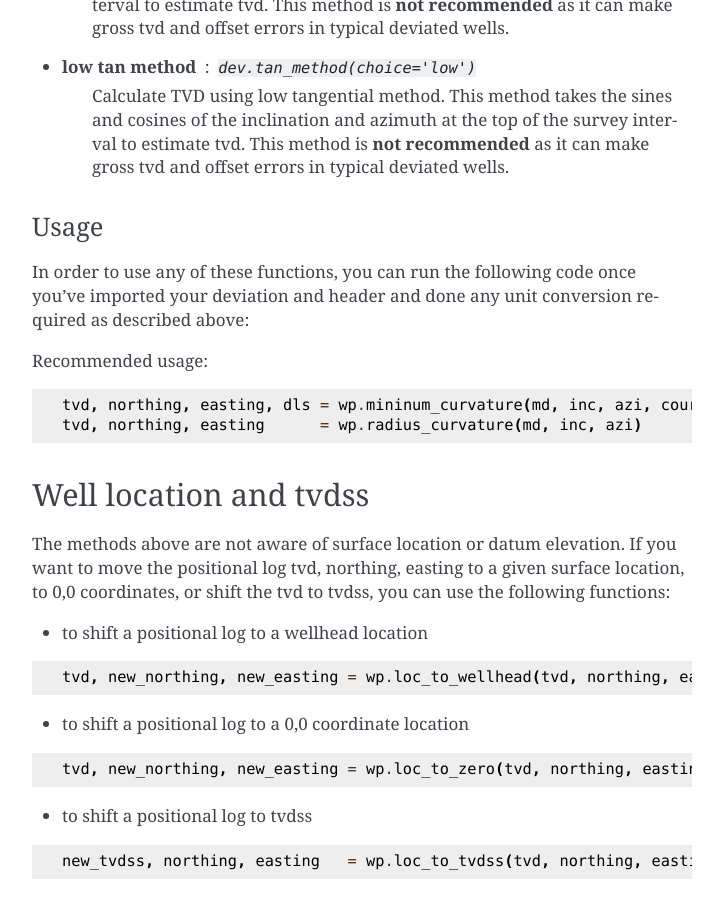
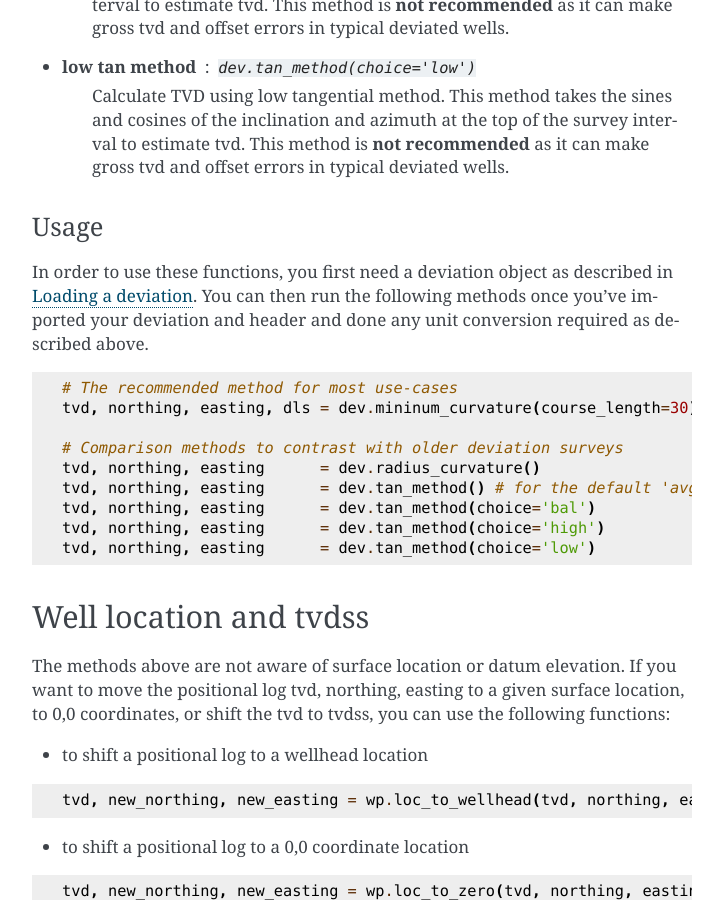
Before and after one commit to Zabamund/wellpathpy, a Sphinx documentation site: the page built from docs/source/tutorial.rst, in a window 1280 px wide and 900 px high, scrolled down 7298 px. Shown: the whole window, without its empty margins (388-1111 px from the left). Built offline with Sphinx 7.4.7, drawn with Linux system fonts in a browser that asks for light colours.

Commit message:
Update survey conversion usage section
The API has changed significantly and this section now shows the
updated behaviour. Comments are also added to highlight the fact
that minimum curvature is really the only method that ought to be
used in most use-cases.

```diff
--- a/docs/source/tutorial.rst
+++ b/docs/source/tutorial.rst
@@ -289,14 +289,20 @@ In general these other methods are **not recommended**.
 Usage
 *****
 
-In order to use any of these functions, you can run the following code once you've imported your deviation and header and done any unit conversion required as described above:
-
-Recommended usage:
+In order to use these functions, you first need a deviation object as described in `Loading a deviation`_.
+You can then run the following methods once you've imported your deviation and header and done any unit conversion required as described above.
 
 .. code-block:: python
 
-    tvd, northing, easting, dls = wp.mininum_curvature(md, inc, azi, course_length=30)
-    tvd, northing, easting      = wp.radius_curvature(md, inc, azi)
+    # The recommended method for most use-cases
+    tvd, northing, easting, dls = dev.mininum_curvature(course_length=30)
+
+    # Comparison methods to contrast with older deviation surveys
+    tvd, northing, easting      = dev.radius_curvature()
+    tvd, northing, easting      = dev.tan_method() # for the default 'avg' method
+    tvd, northing, easting      = dev.tan_method(choice='bal')
+    tvd, northing, easting      = dev.tan_method(choice='high')
+    tvd, northing, easting      = dev.tan_method(choice='low')
 
 Well location and tvdss
 #######################
```
